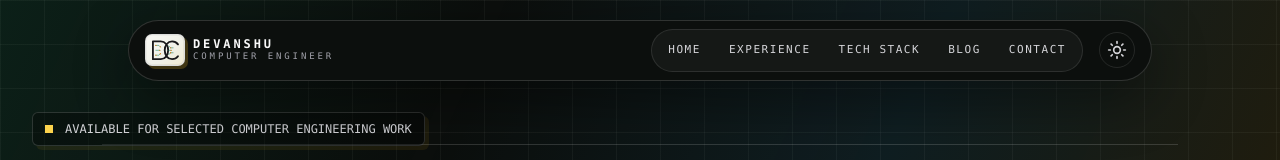
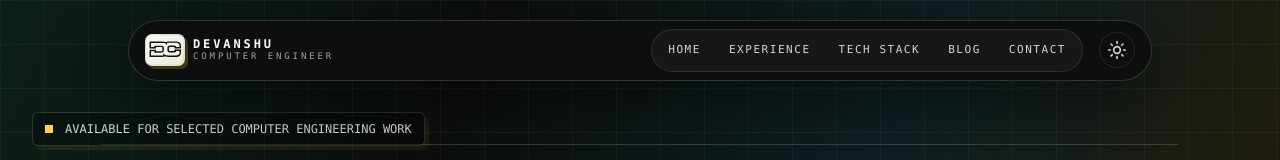
Before and after one commit to devanshu1010/devanshu-chhipani, a React (Vite) app: page / in a window 1280 px wide. Shown: the top 160 px of the page. Built offline with nearby package versions, Linux system fonts and the light colour scheme; a web font is replaced by a local one.

Commit message:
Changes
Co-authored-by: devanshu1010 <96529796+devanshu1010@users.noreply.github.com>

```diff
--- a/src/components/LogoMark.tsx
+++ b/src/components/LogoMark.tsx
@@ -6,9 +6,6 @@ interface LogoMarkProps {
 
 const LogoMark = ({ compact = false, large = false, animated = false }: LogoMarkProps) => {
   const s = large ? "h-32 w-40 md:h-36 md:w-44" : compact ? "h-8 w-10" : "h-12 w-14";
-  const stroke = large ? 7 : compact ? 7.5 : 7.5;
-  const trace = large ? 1.8 : compact ? 2.1 : 2;
-  const node = large ? 2.4 : compact ? 2.6 : 2.5;
   const rounded = large ? "rounded-2xl" : "rounded-[7px]";
 
   return (
@@ -23,47 +20,12 @@ const LogoMark = ({ compact = false, large = false, animated = false }: LogoMark
       aria-hidden="true"
     >
       <span className="absolute inset-0 bg-[linear-gradient(135deg,rgba(255,255,255,0.06)_0%,transparent_58%,rgba(251,191,36,0.12)_100%)] dark:bg-[linear-gradient(135deg,rgba(255,255,255,0.55)_0%,transparent_58%,rgba(251,191,36,0.12)_100%)]" />
-      <svg viewBox="0 0 120 100" className="relative z-10 h-[82%] w-[88%]" role="img" aria-label="Devanshu Chhipani circuit DC logo">
-        {/* D letter — bold outline */}
-        <path
-          d="M12 14H44C62 14 74 30 74 50S62 86 44 86H12Z"
-          fill="none"
-          stroke="currentColor"
-          strokeWidth={stroke}
-          strokeLinejoin="round"
-        />
-        {/* C letter — bold open arc */}
-        <path
-          d="M114 26C108 18 99 14 90 14C72 14 60 30 60 50S72 86 90 86C99 86 108 82 114 74"
-          fill="none"
-          stroke="currentColor"
-          strokeWidth={stroke}
-          strokeLinecap="round"
-          strokeLinejoin="round"
-        />
-
-        {/* Emerald circuit traces — sparse, deliberate */}
-        <g className="text-emerald-400 dark:text-emerald-700" fill="none" stroke="currentColor" strokeLinecap="round" strokeLinejoin="round" strokeWidth={trace}>
-          <path className="logo-trace" d="M24 30H36L42 36" />
-          <path className="logo-trace" d="M24 50H40" />
-          <path className="logo-trace" d="M24 70H36L42 64" />
-          <path className="logo-trace" d="M76 32L84 40H94" />
-          <path className="logo-trace" d="M74 50H86" />
-          <path className="logo-trace" d="M76 68L84 60H94" />
-        </g>
-
-        {/* Amber connection nodes — fewer, larger */}
-        <g className="text-amber-300 dark:text-amber-600" fill="currentColor">
-          <circle className="logo-node" cx="24" cy="30" r={node} />
-          <circle className="logo-node" cx="42" cy="36" r={node} />
-          <circle className="logo-node" cx="40" cy="50" r={node} />
-          <circle className="logo-node" cx="24" cy="70" r={node} />
-          <circle className="logo-node" cx="42" cy="64" r={node} />
-          <circle className="logo-node" cx="84" cy="40" r={node} />
-          <circle className="logo-node" cx="86" cy="50" r={node} />
-          <circle className="logo-node" cx="84" cy="60" r={node} />
-        </g>
-      </svg>
+      <img
+        src="/dac-loader-mark.svg"
+        alt="Devanshu Chhipani logo"
+        className="relative z-10 h-[82%] w-[88%] object-contain select-none invert dark:invert-0"
+        draggable={false}
+      />
     </span>
   );
 };
```
